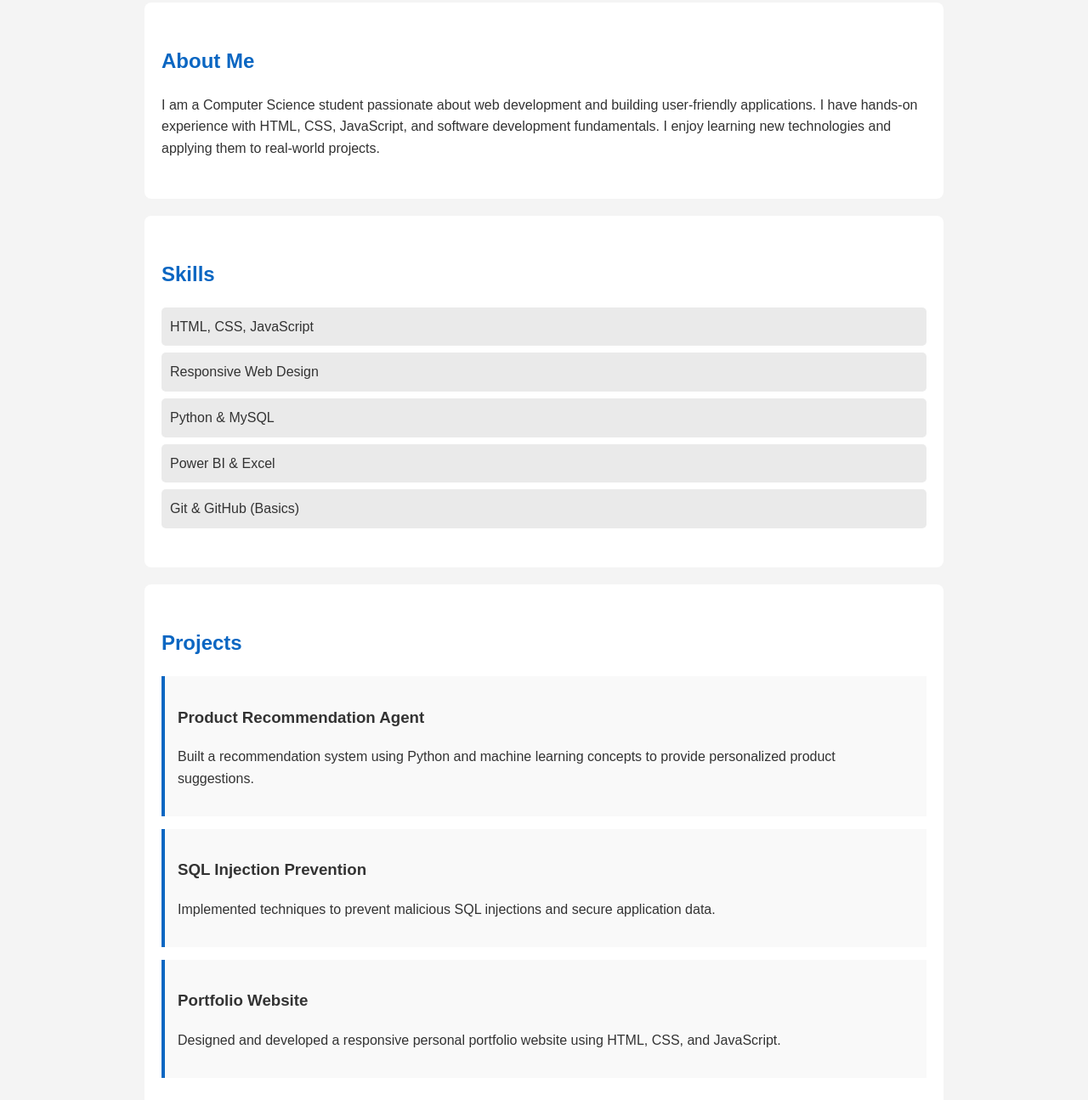
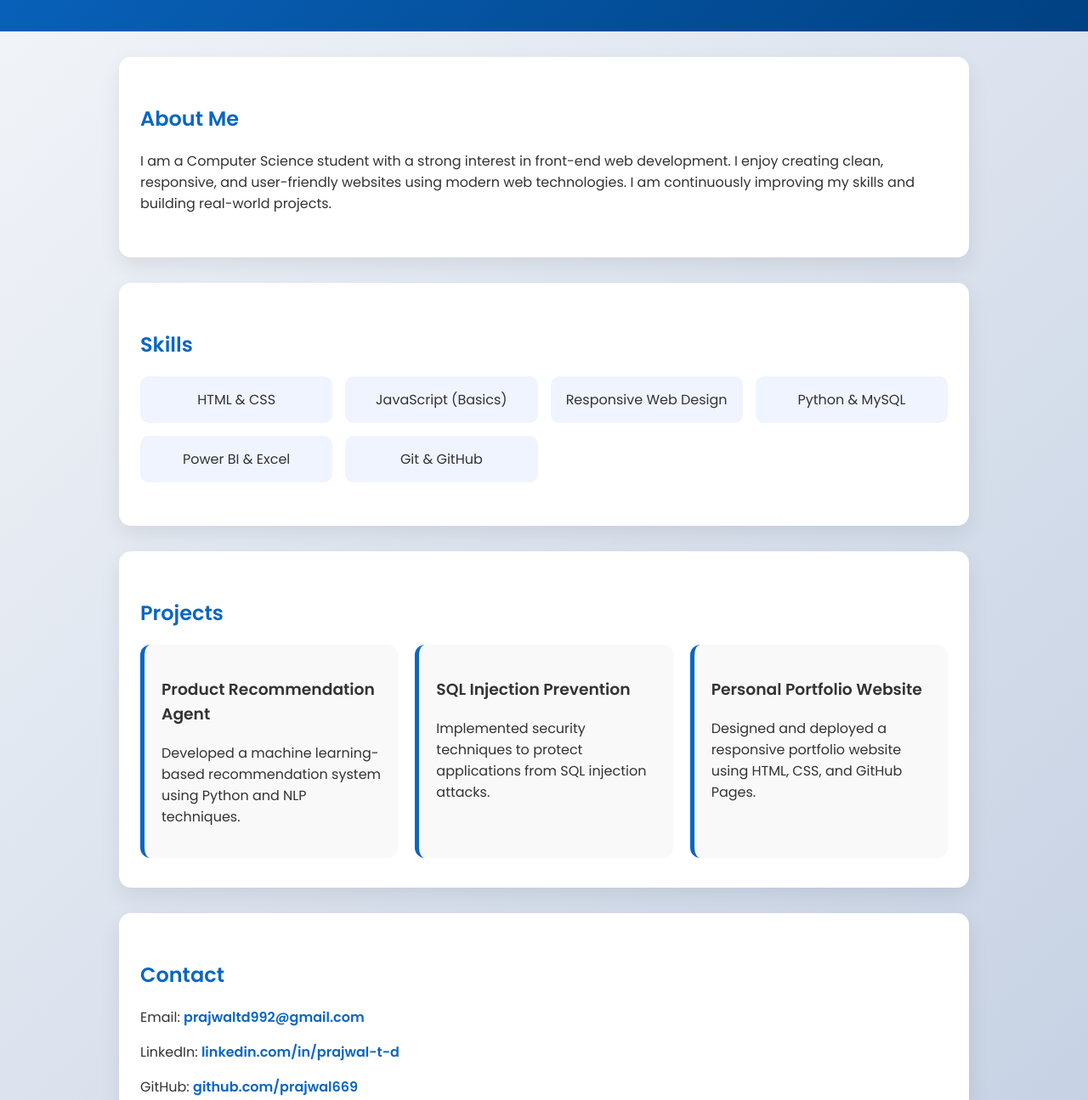
Before and after one commit to prajwal669/portfolio, a plain HTML site: page index.html in a window 1280 px wide. Shown: the part 233-1528 px from the top of the page at 85% size. Drawn offline with Linux system fonts and the light colour scheme.

Commit message:
Update index.html

```diff
--- a/index.html
+++ b/index.html
@@ -4,63 +4,108 @@
   <meta charset="UTF-8" />
   <meta name="viewport" content="width=device-width, initial-scale=1.0" />
   <title>Prajwal T D | Portfolio</title>
+  <link href="https://fonts.googleapis.com/css2?family=Poppins:wght@300;400;600&display=swap" rel="stylesheet">
   <style>
+    * { box-sizing: border-box; }
+
     body {
       margin: 0;
-      font-family: Arial, sans-serif;
-      line-height: 1.6;
-      background: #f4f4f4;
+      font-family: 'Poppins', sans-serif;
+      background: linear-gradient(135deg, #f5f7fa, #c3cfe2);
       color: #333;
     }
+
     header {
-      background: #0a66c2;
+      background: linear-gradient(135deg, #0a66c2, #004182);
       color: #fff;
-      padding: 40px 20px;
+      padding: 60px 20px;
       text-align: center;
     }
+
+    header h1 {
+      margin-bottom: 10px;
+      font-size: 40px;
+    }
+
+    header p {
+      font-size: 18px;
+      opacity: 0.9;
+    }
+
     section {
-      padding: 30px 20px;
-      max-width: 900px;
-      margin: auto;
+      padding: 35px 25px;
+      max-width: 1000px;
+      margin: 30px auto;
       background: #fff;
-      margin-top: 20px;
-      border-radius: 8px;
+      border-radius: 14px;
+      box-shadow: 0 10px 25px rgba(0,0,0,0.08);
     }
+
     h2 {
       color: #0a66c2;
+      margin-bottom: 20px;
     }
+
     ul {
       list-style: none;
       padding: 0;
+      display: grid;
+      grid-template-columns: repeat(auto-fit, minmax(220px, 1fr));
+      gap: 15px;
     }
+
     ul li {
-      background: #eaeaea;
-      margin: 8px 0;
-      padding: 10px;
-      border-radius: 5px;
+      background: #f0f4ff;
+      padding: 15px;
+      border-radius: 10px;
+      text-align: center;
+      font-weight: 500;
+      transition: transform 0.3s, box-shadow 0.3s;
     }
-    .projects div {
-      margin-bottom: 15px;
-      padding: 15px;
-      border-left: 4px solid #0a66c2;
+
+    ul li:hover {
+      transform: translateY(-5px);
+      box-shadow: 0 8px 20px rgba(0,0,0,0.1);
+    }
+
+    .projects {
+      display: grid;
+      grid-template-columns: repeat(auto-fit, minmax(280px, 1fr));
+      gap: 20px;
+    }
+
+    .project-card {
       background: #f9f9f9;
+      padding: 20px;
+      border-radius: 12px;
+      border-left: 5px solid #0a66c2;
+      transition: transform 0.3s, box-shadow 0.3s;
     }
+
+    .project-card:hover {
+      transform: translateY(-6px);
+      box-shadow: 0 10px 25px rgba(0,0,0,0.12);
+    }
+
     footer {
       text-align: center;
-      padding: 20px;
-      margin-top: 20px;
-      background: #222;
+      padding: 25px;
+      background: #0a66c2;
       color: #fff;
+      margin-top: 40px;
     }
+
     a {
       color: #0a66c2;
       text-decoration: none;
-      font-weight: bold;
+      font-weight: 600;
     }
+
+    a:hover { text-decoration: underline; }
+
     @media (max-width: 600px) {
-      header h1 {
-        font-size: 24px;
-      }
+      header h1 { font-size: 28px; }
+      header p { font-size: 16px; }
     }
   </style>
 </head>
@@ -68,42 +113,45 @@
 
   <header>
     <h1>Prajwal T D</h1>
-    <p>Aspiring Web Developer | Computer Science Student</p>
+    <p>Web Developer | Computer Science Student</p>
   </header>
 
   <section>
     <h2>About Me</h2>
     <p>
-      I am a Computer Science student passionate about web development and building user-friendly applications.
-      I have hands-on experience with HTML, CSS, JavaScript, and software development fundamentals.
-      I enjoy learning new technologies and applying them to real-world projects.
+      I am a Computer Science student with a strong interest in front-end web development.
+      I enjoy creating clean, responsive, and user-friendly websites using modern web technologies.
+      I am continuously improving my skills and building real-world projects.
     </p>
   </section>
 
   <section>
     <h2>Skills</h2>
     <ul>
-      <li>HTML, CSS, JavaScript</li>
+      <li>HTML & CSS</li>
+      <li>JavaScript (Basics)</li>
       <li>Responsive Web Design</li>
       <li>Python & MySQL</li>
       <li>Power BI & Excel</li>
-      <li>Git & GitHub (Basics)</li>
+      <li>Git & GitHub</li>
     </ul>
   </section>
 
-  <section class="projects">
+  <section>
     <h2>Projects</h2>
-    <div>
-      <h3>Product Recommendation Agent</h3>
-      <p>Built a recommendation system using Python and machine learning concepts to provide personalized product suggestions.</p>
-    </div>
-    <div>
-      <h3>SQL Injection Prevention</h3>
-      <p>Implemented techniques to prevent malicious SQL injections and secure application data.</p>
-    </div>
-    <div>
-      <h3>Portfolio Website</h3>
-      <p>Designed and developed a responsive personal portfolio website using HTML, CSS, and JavaScript.</p>
+    <div class="projects">
+      <div class="project-card">
+        <h3>Product Recommendation Agent</h3>
+        <p>Developed a machine learning-based recommendation system using Python and NLP techniques.</p>
+      </div>
+      <div class="project-card">
+        <h3>SQL Injection Prevention</h3>
+        <p>Implemented security techniques to protect applications from SQL injection attacks.</p>
+      </div>
+      <div class="project-card">
+        <h3>Personal Portfolio Website</h3>
+        <p>Designed and deployed a responsive portfolio website using HTML, CSS, and GitHub Pages.</p>
+      </div>
     </div>
   </section>
 
```
